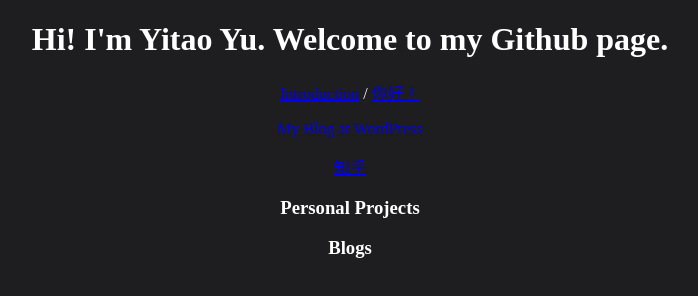
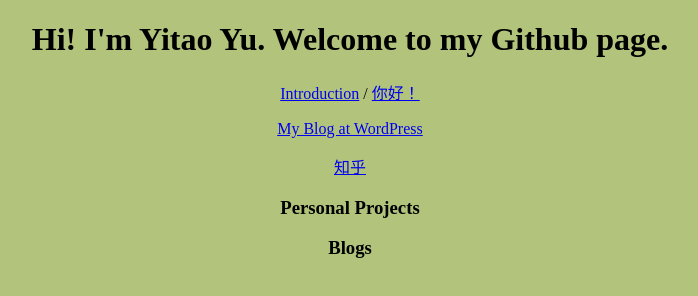
Before and after one commit to yitao-yu/yitao-yu.github.io, a plain HTML site: page index.html in a window 1280 px wide. Shown: the whole page, without its empty margins (290-988 px from the left). Drawn offline with Linux system fonts and the light colour scheme.

Commit message:
Update index.html

```diff
--- a/index.html
+++ b/index.html
@@ -7,9 +7,10 @@
 
 	<style>
 	body{
-		color: white;
+		color: black;
 		text-align: center;
 	}
+
 	#wrapper {
 		width: 70%;     /* specify a width! */
 		margin: 0 auto; /* center */
@@ -18,7 +19,7 @@
 	</style>
 
 
-	<body style="background-color:#1E1E21;"><!---  /* NLR #83 */--->
+	<body style="background-color:#b2c47c;"><!---  /* NLR #83 */--->
 
 		<div id="wrapper">
 			<h1 class="card-head">Hi! I'm Yitao Yu. Welcome to my Github page. </h2>
```
